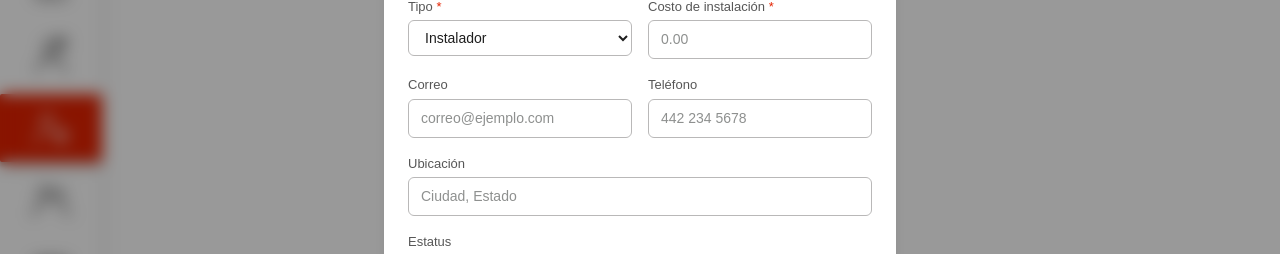
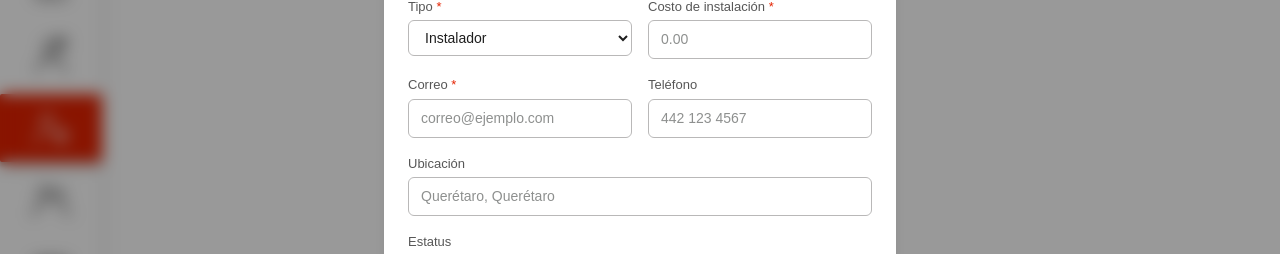
Before and after one commit to GeekDesign-GoldenStrand/GeekDesign, a Next.js app in the folder portal-geek/: page /terceros in a window 1280 px wide. Both pictures are taken after typing "Sample" into the empty fields and a click on the button "Agregar". Shown: the part 290-544 px from the top of the page. Built offline with nearby package versions, Linux system fonts and the light colour scheme; no server answers; the database is empty; a web font is replaced by a local one.

Commit message:
feat: added zod validations

```diff
--- a/portal-geek/components/ui/terceros/organisms/RegistrarTerceroForm.tsx
+++ b/portal-geek/components/ui/terceros/organisms/RegistrarTerceroForm.tsx
@@ -1,10 +1,75 @@
 "use client";
 
 import { useState } from "react";
+import { z } from "zod";
 
 import type { CreateInstaladorInput } from "@/lib/schemas/instaladores";
 import type { CreateProveedorInput } from "@/lib/schemas/proveedores";
 import type { TerceroCardProps, TerceroStatus } from "@/types";
+
+const NOMBRE_REGEX = /^[a-zA-ZÀ-ÿ0-9.,\-' ]+$/;
+const EMAIL_REGEX = /^[^\s@]+@[^\s@]+\.[^\s@]+$/;
+
+function formatPhone(digits: string): string {
+  const metro = /^(55|33|81)/.test(digits);
+  if (metro) {
+    if (digits.length <= 2) return digits;
+    if (digits.length <= 6) return `${digits.slice(0, 2)} ${digits.slice(2)}`;
+    return `${digits.slice(0, 2)} ${digits.slice(2, 6)} ${digits.slice(6)}`;
+  }
+  if (digits.length <= 3) return digits;
+  if (digits.length <= 6) return `${digits.slice(0, 3)} ${digits.slice(3)}`;
+  return `${digits.slice(0, 3)} ${digits.slice(3, 6)} ${digits.slice(6)}`;
+}
+
+const proveedorSchema = z.object({
+  nombre_proveedor: z
+    .string()
+    .min(1, "El nombre es requerido.")
+    .max(30, "Máximo 30 caracteres.")
+    .regex(NOMBRE_REGEX, "Solo letras, números, puntos, guiones y apóstrofes."),
+  correo: z
+    .string()
+    .min(1, "El correo es requerido.")
+    .refine((v) => EMAIL_REGEX.test(v), "Correo electrónico inválido."),
+  telefono: z
+    .string()
+    .refine((v) => !v || /^\d{10}$/.test(v), "Debe tener exactamente 10 dígitos."),
+  ubicacion: z
+    .string()
+    .refine((v) => !v || /^[^,]+,[^,]+$/.test(v.trim()), "Formato requerido: Municipio, Estado"),
+});
+
+const instaladorSchema = z.object({
+  nombre_proveedor: z
+    .string()
+    .min(1, "El nombre es requerido.")
+    .max(30, "Máximo 30 caracteres.")
+    .regex(NOMBRE_REGEX, "Solo letras, números, puntos, guiones y apóstrofes."),
+  apodo: z
+    .string()
+    .refine((v) => !v || v.length <= 30, "Máximo 30 caracteres.")
+    .refine(
+      (v) => !v || NOMBRE_REGEX.test(v),
+      "Solo letras, números, puntos, guiones y apóstrofes."
+    ),
+  correo: z
+    .string()
+    .min(1, "El correo es requerido.")
+    .refine((v) => EMAIL_REGEX.test(v), "Correo electrónico inválido."),
+  telefono: z
+    .string()
+    .refine((v) => !v || /^\d{10}$/.test(v), "Debe tener exactamente 10 dígitos."),
+  costo_instalacion: z
+    .number()
+    .positive("El costo debe ser mayor a 0.")
+    .refine((v) => Math.floor(Math.abs(v)).toString().length <= 10, "Máximo 10 dígitos enteros.")
+    .refine((v) => (v.toString().split(".")[1] ?? "").length <= 2, "Máximo 2 decimales."),
+  notas: z.string().max(500, "Máximo 500 caracteres."),
+  ubicacion: z
+    .string()
+    .refine((v) => !v || /^[^,]+,[^,]+$/.test(v.trim()), "Formato requerido: Municipio, Estado"),
+});
 
 type TerceroType = "Proveedor" | "Instalador";
 
@@ -58,23 +123,10 @@ export function RegistrarTerceroForm({
     if (errors[key]) return FIELD_ERROR;
     if (touched[key]) {
       const val = form[key as keyof typeof form];
-      if (
-        key === "correo" &&
-        typeof val === "string" &&
-        val &&
-        !/^[^\s@]+@[^\s@]+\.[^\s@]+$/.test(val)
-      )
-        return "";
-      if (
-        key === "correo" &&
-        typeof val === "string" &&
-        val &&
-        /^[^\s@]+@[^\s@]+\.[^\s@]+$/.test(val)
-      )
-        return FIELD_SUCCESS;
-      if (key === "telefono" && typeof val === "string" && val && val.length > 20) return "";
-      if (key === "telefono" && typeof val === "string" && val && val.length <= 20)
-        return FIELD_SUCCESS;
+      if (key === "correo" && typeof val === "string")
+        return val && EMAIL_REGEX.test(val) ? FIELD_SUCCESS : "";
+      if (key === "telefono" && typeof val === "string")
+        return val && /^\d{10}$/.test(val) ? FIELD_SUCCESS : "";
       if (typeof val === "string" && val.trim()) return FIELD_SUCCESS;
       if (typeof val === "number" && val > 0) return FIELD_SUCCESS;
     }
@@ -83,22 +135,43 @@ export function RegistrarTerceroForm({
 
   function validate() {
     const next: Record<string, string> = {};
-    if (!form.nombre_proveedor.trim()) next.nombre_proveedor = "El nombre es requerido.";
-    if (form.correo && !/^[^\s@]+@[^\s@]+\.[^\s@]+$/.test(form.correo))
-      next.correo = "Correo inválido.";
-    if (form.telefono && form.telefono.length > 20) next.telefono = "Máximo 20 caracteres.";
 
-    if (terceroType === "Instalador") {
-      if (!form.costo_instalacion || form.costo_instalacion <= 0)
-        next.costo_instalacion = "El costo debe ser mayor a 0.";
-      if (form.notas && form.notas.length > 500) next.notas = "Máximo 500 caracteres.";
+    if (terceroType === "Proveedor") {
+      const result = proveedorSchema.safeParse({
+        nombre_proveedor: form.nombre_proveedor,
+        correo: form.correo,
+        telefono: form.telefono,
+        ubicacion: form.ubicacion,
+      });
+      if (!result.success) {
+        for (const issue of result.error.issues) {
+          const field = issue.path[0] as string;
+          if (!next[field]) next[field] = issue.message;
+        }
+      }
+    } else {
+      const result = instaladorSchema.safeParse({
+        nombre_proveedor: form.nombre_proveedor,
+        apodo: form.apodo,
+        correo: form.correo,
+        telefono: form.telefono,
+        costo_instalacion: form.costo_instalacion,
+        notas: form.notas,
+        ubicacion: form.ubicacion,
+      });
+      if (!result.success) {
+        for (const issue of result.error.issues) {
+          const field = issue.path[0] as string;
+          if (!next[field]) next[field] = issue.message;
+        }
+      }
     }
 
     setErrors(next);
     return Object.keys(next).length === 0;
   }
 
-  async function handleSubmit(e: React.FormEvent) {
+  async function handleSubmit(e: React.SyntheticEvent<HTMLFormElement>) {
     e.preventDefault();
     if (!validate()) return;
 
@@ -239,6 +312,7 @@ export function RegistrarTerceroForm({
               <input
                 type="text"
                 placeholder="Ej. Empresa SA"
+                maxLength={30}
                 value={form.nombre_proveedor}
                 onChange={(e) => setField("nombre_proveedor", e.target.value)}
                 className={`${FIELD} ${getFieldClass("nombre_proveedor")}`}
@@ -265,7 +339,9 @@ export function RegistrarTerceroForm({
 
           <div className="grid grid-cols-2 gap-4">
             <div>
-              <label className={LABEL}>Correo</label>
+              <label className={LABEL}>
+                Correo <span className="text-[#e42200]">*</span>
+              </label>
               <input
                 type="email"
                 placeholder="correo@ejemplo.com"
@@ -279,9 +355,13 @@ export function RegistrarTerceroForm({
               <label className={LABEL}>Teléfono</label>
               <input
                 type="tel"
-                placeholder="442 234 5678"
-                value={form.telefono}
-                onChange={(e) => setField("telefono", e.target.value)}
+                placeholder="442 123 4567"
+                inputMode="numeric"
+                value={formatPhone(form.telefono)}
+                onChange={(e) => {
+                  const digits = e.target.value.replace(/\D/g, "").slice(0, 10);
+                  setField("telefono", digits);
+                }}
                 className={`${FIELD} ${getFieldClass("telefono")}`}
               />
               {errors.telefono && <p className={ERROR_MSG}>{errors.telefono}</p>}
@@ -292,11 +372,12 @@ export function RegistrarTerceroForm({
             <label className={LABEL}>Ubicación</label>
             <input
               type="text"
-              placeholder="Ciudad, Estado"
+              placeholder="Querétaro, Querétaro"
               value={form.ubicacion}
               onChange={(e) => setField("ubicacion", e.target.value)}
               className={`${FIELD} ${getFieldClass("ubicacion")}`}
             />
+            {errors.ubicacion && <p className={ERROR_MSG}>{errors.ubicacion}</p>}
           </div>
 
           <div>
@@ -333,6 +414,7 @@ export function RegistrarTerceroForm({
               <input
                 type="text"
                 placeholder="Ej. Juan Pérez"
+                maxLength={30}
                 value={form.nombre_proveedor}
                 onChange={(e) => setField("nombre_proveedor", e.target.value)}
                 className={`${FIELD} ${getFieldClass("nombre_proveedor")}`}
@@ -344,10 +426,12 @@ export function RegistrarTerceroForm({
               <input
                 type="text"
                 placeholder="Ej. El Rápido"
+                maxLength={30}
                 value={form.apodo}
                 onChange={(e) => setField("apodo", e.target.value)}
                 className={`${FIELD} ${getFieldClass("apodo")}`}
               />
+              {errors.apodo && <p className={ERROR_MSG}>{errors.apodo}</p>}
             </div>
           </div>
 
@@ -375,7 +459,22 @@ export function RegistrarTerceroForm({
                 step={0.01}
                 placeholder="0.00"
                 value={form.costo_instalacion || ""}
-                onChange={(e) => setField("costo_instalacion", parseFloat(e.target.value) || 0)}
+                onKeyDown={(e) => {
+                  if (["e", "E", "+", "-"].includes(e.key)) e.preventDefault();
+                }}
+                onChange={(e) => {
+                  const raw = e.target.value;
+                  if (!raw) {
+                    setField("costo_instalacion", 0);
+                    return;
+                  }
+                  const dotIdx = raw.indexOf(".");
+                  if (dotIdx !== -1 && raw.length - dotIdx - 1 > 2) return;
+                  const intPart = dotIdx !== -1 ? raw.slice(0, dotIdx) : raw;
+                  if (intPart.replace(/^0+/, "").length > 10) return;
+                  const num = parseFloat(raw);
+                  if (!isNaN(num)) setField("costo_instalacion", num);
+                }}
                 className={`${FIELD} ${getFieldClass("costo_instalacion")}`}
               />
               {errors.costo_instalacion && <p className={ERROR_MSG}>{errors.costo_instalacion}</p>}
@@ -384,7 +483,9 @@ export function RegistrarTerceroForm({
 
           <div className="grid grid-cols-2 gap-4">
             <div>
-              <label className={LABEL}>Correo</label>
+              <label className={LABEL}>
+                Correo <span className="text-[#e42200]">*</span>
+              </label>
               <input
                 type="email"
                 placeholder="correo@ejemplo.com"
@@ -398,9 +499,13 @@ export function RegistrarTerceroForm({
               <label className={LABEL}>Teléfono</label>
               <input
                 type="tel"
-                placeholder="442 234 5678"
-                value={form.telefono}
-                onChange={(e) => setField("telefono", e.target.value)}
+                placeholder="442 123 4567"
+                inputMode="numeric"
+                value={formatPhone(form.telefono)}
+                onChange={(e) => {
+                  const digits = e.target.value.replace(/\D/g, "").slice(0, 10);
+                  setField("telefono", digits);
+                }}
                 className={`${FIELD} ${getFieldClass("telefono")}`}
               />
               {errors.telefono && <p className={ERROR_MSG}>{errors.telefono}</p>}
@@ -411,11 +516,12 @@ export function RegistrarTerceroForm({
             <label className={LABEL}>Ubicación</label>
             <input
               type="text"
-              placeholder="Ciudad, Estado"
+              placeholder="Querétaro, Querétaro"
               value={form.ubicacion}
               onChange={(e) => setField("ubicacion", e.target.value)}
               className={`${FIELD} ${getFieldClass("ubicacion")}`}
             />
+            {errors.ubicacion && <p className={ERROR_MSG}>{errors.ubicacion}</p>}
           </div>
 
           <div>
--- a/portal-geek/components/ui/terceros/organisms/TerceroCard.tsx
+++ b/portal-geek/components/ui/terceros/organisms/TerceroCard.tsx
@@ -1,6 +1,13 @@
 "use client";
 
 import { EditIcon, MailIcon, MapPinIcon, PhoneIcon } from "@/components/ui/atoms/icons";
+
+function formatPhone(phone: string) {
+  if (/^(55|33|81)/.test(phone)) {
+    return phone.replace(/^(\d{2})(\d{4})(\d{4})$/, "$1 $2 $3");
+  }
+  return phone.replace(/^(\d{3})(\d{3})(\d{4})$/, "$1 $2 $3");
+}
 import { StatusDropdown } from "@/components/ui/terceros/molecules/StatusDropdown";
 import type { TerceroCardProps } from "@/types";
 
@@ -12,8 +19,6 @@ export function TerceroCard({
   status,
   email,
   phone,
-  onCall,
-  onMail,
   onEdit,
   onStatusChange,
 }: TerceroCardProps) {
@@ -45,24 +50,25 @@ export function TerceroCard({
 
       <div className="flex items-center gap-2 text-[#1e1e1e] font-medium text-[18px] lowercase">
         <PhoneIcon />
-        <span>{phone}</span>
+        <span>{phone ? formatPhone(phone) : "–"}</span>
       </div>
 
       <div className="flex items-center gap-2 mt-1">
-        <button
-          onClick={onCall}
-          className="flex items-center gap-1.5 border border-dashed border-[#1e1e1e] rounded-[7px] px-3 py-2 text-[14px] font-medium text-[#1e1e1e] hover:bg-gray-50 shadow-[0px_4px_10px_0px_rgba(0,0,0,0.25)]"
+        <a
+          href={phone ? `tel:${phone}` : undefined}
+          aria-disabled={!phone}
+          className="flex items-center gap-1.5 border border-dashed border-[#1e1e1e] rounded-[7px] px-3 py-2 text-[14px] font-medium text-[#1e1e1e] hover:bg-gray-50 shadow-[0px_4px_10px_0px_rgba(0,0,0,0.25)] aria-disabled:opacity-40 aria-disabled:pointer-events-none"
         >
           <PhoneIcon />
           Llamar
-        </button>
-        <button
-          onClick={onMail}
+        </a>
+        <a
+          href={`mailto:${email}`}
           className="flex items-center gap-1.5 border border-dashed border-[#1e1e1e] rounded-[7px] px-3 py-2 text-[14px] font-medium text-[#1e1e1e] hover:bg-gray-50 shadow-[0px_4px_10px_0px_rgba(0,0,0,0.25)]"
         >
           <MailIcon />
           Mail
-        </button>
+        </a>
         <button
           onClick={onEdit}
           aria-label="Editar"
--- a/portal-geek/lib/schemas/instaladores.ts
+++ b/portal-geek/lib/schemas/instaladores.ts
@@ -1,11 +1,21 @@
 import { z } from "zod";
 
+const NOMBRE_REGEX = /^[a-zA-ZÀ-ÿ0-9.\-' ]+$/;
+
 export const CreateInstaladorSchema = z.object({
-  nombre_proveedor: z.string().min(1).max(100),
-  apodo: z.string().max(100).optional(),
+  nombre_proveedor: z
+    .string()
+    .min(1)
+    .max(30, "Máximo 30 caracteres.")
+    .regex(NOMBRE_REGEX, "Solo letras, números, puntos, guiones y apóstrofes."),
+  apodo: z
+    .string()
+    .max(30, "Máximo 30 caracteres.")
+    .regex(NOMBRE_REGEX, "Solo letras, números, puntos, guiones y apóstrofes.")
+    .optional(),
   tipo: z.enum(["Instalador", "Contratista"]),
-  telefono: z.string().max(20).optional(),
-  correo: z.email().max(150).optional(),
+  telefono: z.string().regex(/^\d{10}$/, "Debe tener exactamente 10 dígitos.").optional(),
+  correo: z.email().max(150),
   costo_instalacion: z.number().positive(),
   notas: z.string().max(500).optional(),
   ubicacion: z.string().max(255).optional(),
--- a/portal-geek/lib/schemas/proveedores.ts
+++ b/portal-geek/lib/schemas/proveedores.ts
@@ -1,10 +1,16 @@
 import { z } from "zod";
 
+const NOMBRE_REGEX = /^[a-zA-ZÀ-ÿ0-9.\-' ]+$/;
+
 export const CreateProveedorSchema = z.object({
-  nombre_proveedor: z.string().min(1).max(100),
+  nombre_proveedor: z
+    .string()
+    .min(1)
+    .max(30, "Máximo 30 caracteres.")
+    .regex(NOMBRE_REGEX, "Solo letras, números, puntos, guiones y apóstrofes."),
   tipo: z.enum(["Proveedor de material", "Proveedor de servicio"]),
-  telefono: z.string().max(20).optional(),
-  correo: z.email().max(150).optional(),
+  telefono: z.string().regex(/^\d{10}$/, "Debe tener exactamente 10 dígitos.").optional(),
+  correo: z.email().max(150),
   descripcion_proveedor: z.string().optional(),
   costo: z.number().nonnegative().optional(),
   ubicacion: z.string().max(255).optional(),
--- a/portal-geek/types/index.ts
+++ b/portal-geek/types/index.ts
@@ -47,8 +47,6 @@ export interface TerceroCardProps {
   status: TerceroStatus;
   email: string;
   phone: string;
-  onCall?: () => void;
-  onMail?: () => void;
   onEdit?: () => void;
   onStatusChange?: (status: TerceroStatus) => void;
 }
```
Also changed, not shown: 1 other file (tests, documents, lock files or other folders).
